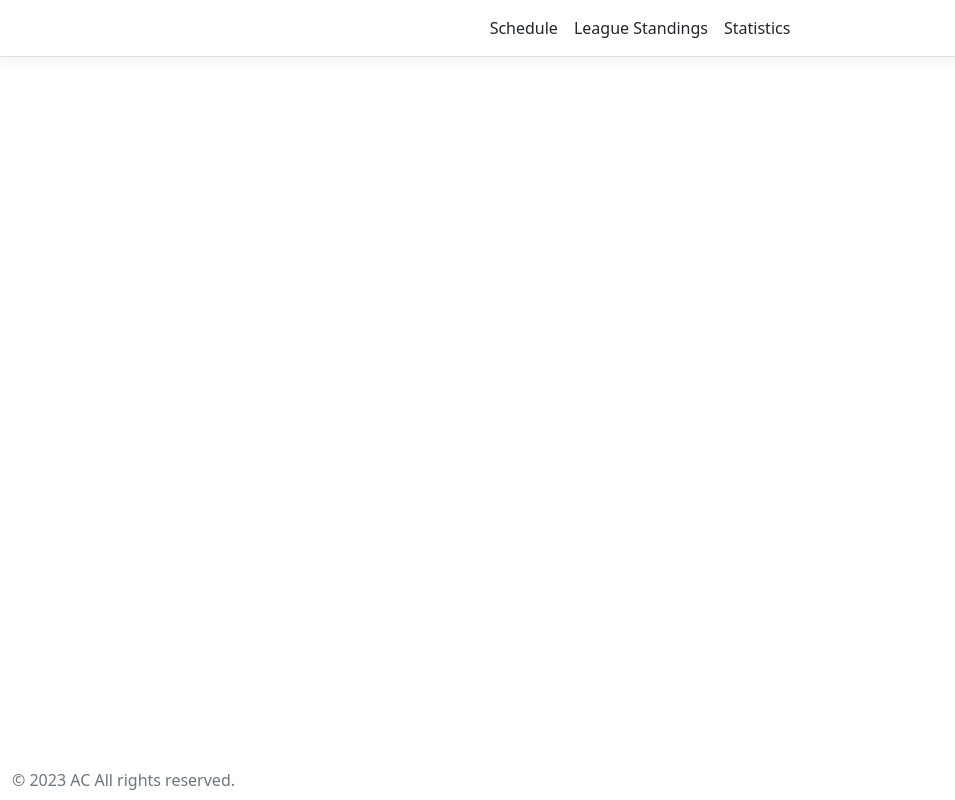
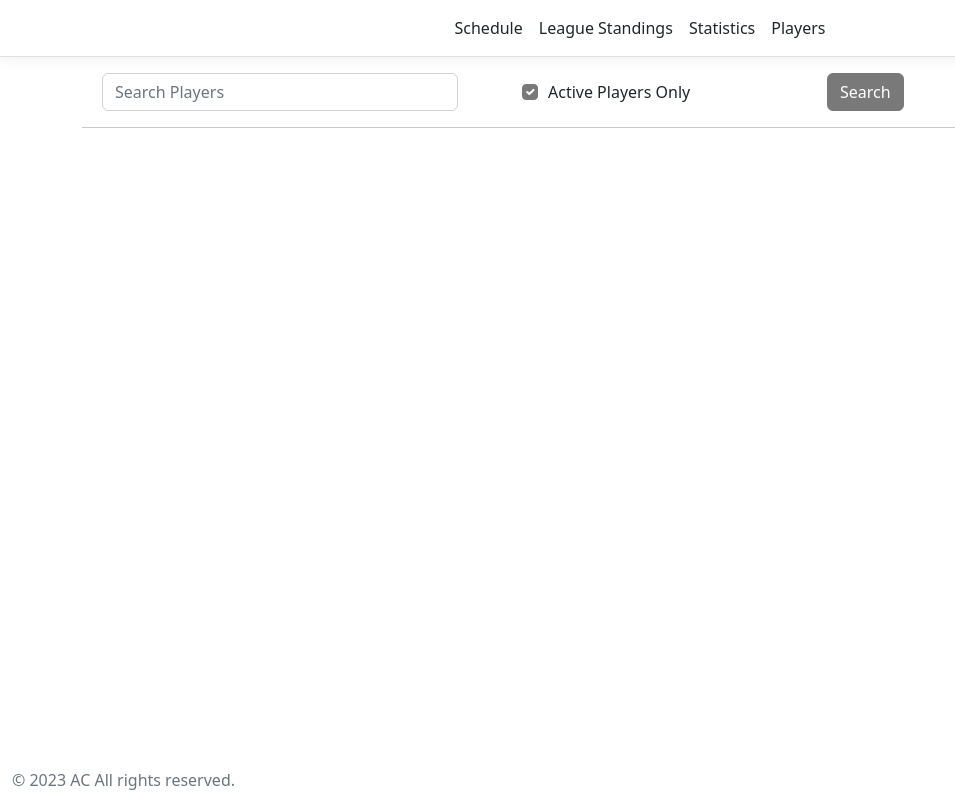
Before and after one commit to acorchado68/NHLApp, a React (Create React App) app in the folder ClientApp/: page /players in a window 1280 px wide. Shown: the whole page, without its empty margins (0-955 px from the left). Built offline with nearby package versions, Linux system fonts and the light colour scheme.

Commit message:
Added player searching

```diff
--- a/ClientApp/src/AppRoutes.js
+++ b/ClientApp/src/AppRoutes.js
@@ -2,6 +2,7 @@ import { Home } from "./components/Home";
 import { Standings } from "./components/Standings/Standings";
 import { Statistics } from "./components/Statistics/Statistics";
 import { Schedule } from "./components/Schedule/Schedule";
+import { Players } from "./components/Players/Players"
 
 const AppRoutes = [
   {
@@ -21,6 +22,10 @@ const AppRoutes = [
     path: '/schedule',
     element: <Schedule />
   },
+  {
+    path: '/players',
+    element: <Players />
+  },
 ];
 
 export default AppRoutes;
--- a/ClientApp/src/components/Main.css
+++ b/ClientApp/src/components/Main.css
@@ -95,6 +95,7 @@ thead > tr > th:not(:first-child) {
 .filters {
   display: flex;
   flex-direction: row;
+  align-items: center;
 }
 
 .filters > *:not(:last-child) {
--- a/ClientApp/src/components/NavMenu.js
+++ b/ClientApp/src/components/NavMenu.js
@@ -37,6 +37,9 @@ export class NavMenu extends Component {
               <NavItem>
                 <NavLink tag={Link} className="text-dark" to="/statistics">Statistics</NavLink>
               </NavItem>
+              <NavItem>
+                <NavLink tag={Link} className="text-dark" to="/players">Players</NavLink>
+              </NavItem>
             </ul>
           </Collapse>
         </Navbar>
--- /dev/null
+++ b/ClientApp/src/components/Players/PlayerSearchResults.js
@@ -0,0 +1,58 @@
+import React, { Component } from "react";
+import DataTableBase from "../common/DataTableBase";
+
+export class PlayerSearchResults extends Component {
+    constructor(props) {
+        super(props);
+        this.state = { };
+        this.getPlayerData = this.getPlayerData.bind(this);
+        this.getColumnHeaders = this.getColumnHeaders.bind(this);
+    }
+
+    componentDidMount() {
+
+    }
+
+    getColumnHeaders() {
+        return [
+            { name: "Name", selector: row => row.fullName },
+            { name: "Last Team", selector: row => row.lastTeam },
+            { name: "Height", selector: row => row.height },
+            { name: "Weight", selector: row => row.weight },
+            { name: "Birthplace", selector: row => row.birthplace },
+            { name: "Country", selector: row => row.birthCountry},
+        ];
+    }
+
+    getPlayerData(players) {
+        const mappedPlayers = [];
+        players.map(function(player, index) {
+            mappedPlayers.push({
+                playerId: player.playerId,
+                fullName: player.firstName + ' ' + player.lastName,
+                height: player.height,
+                weight: player.weight,
+                birthplace: player.birthProvinceState !== "" ?
+                            player.birthCity + ', ' + player.birthProvinceState :
+                            player.birthCity,
+                birthCountry: player.birthCountry,
+                lastTeam: player.lastTeamOfPlay
+            })
+        }, this);
+
+        return mappedPlayers;
+    }
+
+    render() {
+        const headers = this.getColumnHeaders();
+        const data = this.getPlayerData(this.props.players);
+        return (
+            <div className="card">
+                <DataTableBase columns={headers}
+                           data={data}
+                           highlightOnHover={true}
+                />
+            </div>
+        )
+    }
+}
--- /dev/null
+++ b/ClientApp/src/components/Players/Players.js
@@ -0,0 +1,92 @@
+import React, { Component } from "react";
+import { PlayerSearchResults } from "./PlayerSearchResults";
+
+export class Players extends Component {
+    constructor(props) {
+        super(props);
+        this.state = {
+            loading: false,
+            players: [],
+            searchValue: '',
+            searchTextInvalid: false,
+            searchExecuted: false,
+        }
+        this.handleSearchClick = this.handleSearchClick.bind(this);
+        this.searchRef = React.createRef();
+        this.checkedRef = React.createRef();
+    }
+
+    componentDidMount() {
+
+    }
+
+    handleSearchClick() {
+        var searchText = this.searchRef.current.value;
+        if (searchText.length < 3) {
+            this.setState({ searchTextInvalid: true });
+        }
+        else {
+            var activePlayersOnly = this.checkedRef.current.checked;
+            this.queryPlayer(searchText, activePlayersOnly);
+        }
+    }
+
+    renderPlayers(players) {
+        return (
+            <div>
+                <div className="row filters">
+                    <div className="col-4">
+                        <input type="text"
+                            id="playerSearch"
+                            className={"form-control " + ((this.state.searchTextInvalid) ? "is-invalid" : "") }
+                            placeholder="Search Players"
+                            ref={this.searchRef}>
+                        </input>
+                        <div className="invalid-feedback">
+                            Please provide at least 3 characters.
+                        </div>
+                    </div>
+                    <div className="col-3">
+                        <input type="checkbox"
+                            className="form-check-input"
+                            ref={this.checkedRef}
+                            defaultChecked>
+                        </input>
+                        <span style={{"paddingLeft": "10px"}}>Active Players Only</span>
+                    </div>
+                    <div className="col-4">
+                        <button onClick={this.handleSearchClick}
+                                className="btn btn-primary"
+                                type="submit">Search
+                        </button>
+                    </div>
+                </div>
+                <hr></hr>
+                {
+                    this.state.searchExecuted &&
+                    <div>
+                        <PlayerSearchResults players={players} />
+                    </div>
+                }
+            </div>
+        )
+    }
+
+    render() {
+        let contents = this.renderPlayers(this.state.players);
+
+        return (
+            <div>
+                {contents}
+            </div>
+        )
+    }
+
+    async queryPlayer(searchText, activeOnly) {
+        var query = encodeURIComponent(searchText);
+        var activePlayersOnly = encodeURIComponent(activeOnly);
+        const playerQueryResponse = await fetch('player/SearchAllPlayers?query=' + query + '&activePlayersOnly=' + activePlayersOnly);
+        const playerData = await playerQueryResponse.json();
+        this.setState({ players: playerData, searchTextInvalid: false, searchExecuted: true });
+    }
+}
--- a/ClientApp/src/custom.css
+++ b/ClientApp/src/custom.css
@@ -9,6 +9,15 @@ code {
 
 .btn-primary {
   color: #fff;
-  background-color: #1b6ec2;
-  border-color: #1861ac;
+  background-color: #797979;
+  border-color: #797979;
 }
+  .btn:hover {
+    background-color: #797979;
+    border-color: #797979;
+  }
+
+.form-check-input:checked {
+    background-color: #797979;
+    border-color: #797979;
+}
```
Also changed, not shown: 1 other file (tests, documents, lock files or other folders).
